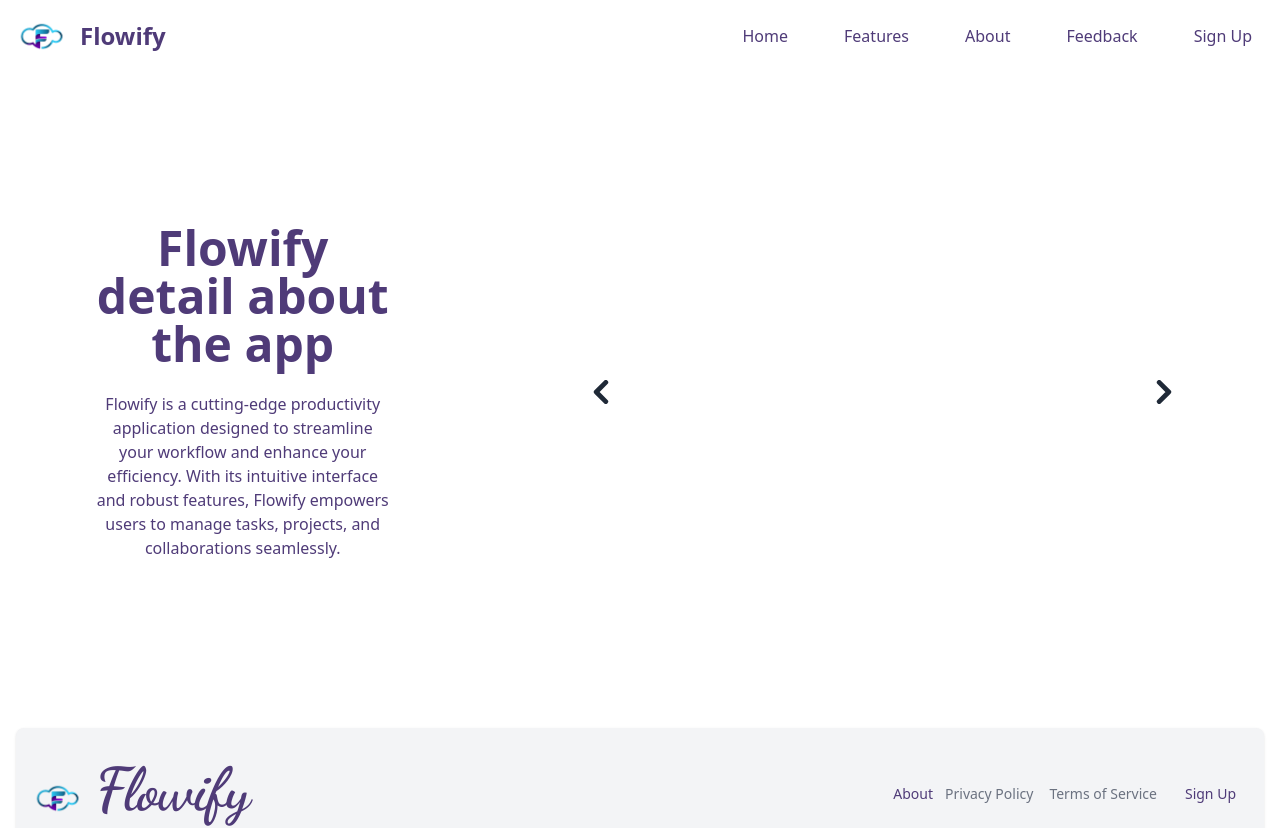
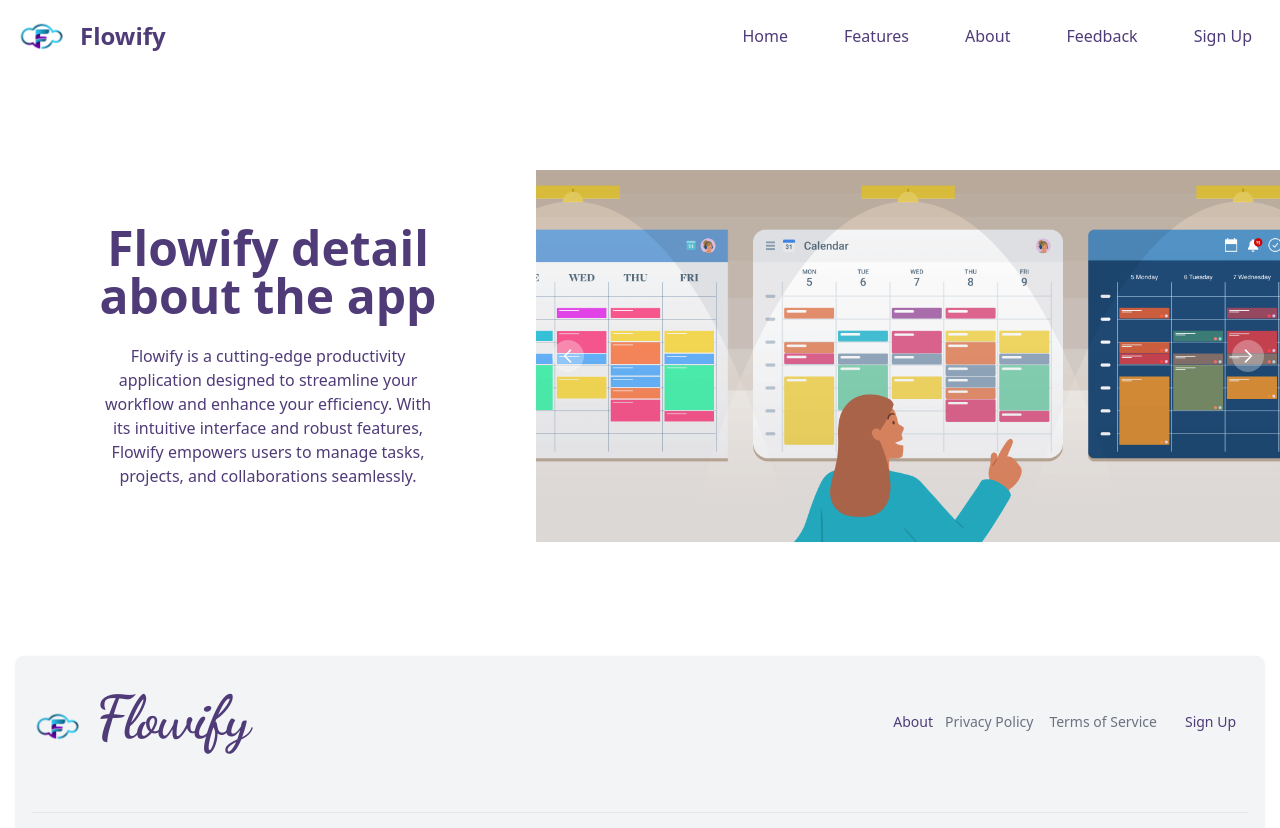
Before and after one commit to jaiminiprajapati/schedule-organizer, a React (Vite) app in the folder flowify/: page /carousel in a window 1280 px wide. Shown: the top 828 px of the page. Built offline with nearby package versions, Linux system fonts and the light colour scheme.

Commit message:
fix carousel

```diff
--- a/flowify/package.json
+++ b/flowify/package.json
@@ -17,6 +17,7 @@
     "@fullcalendar/react": "^6.1.11",
     "axios": "^1.6.8",
     "flowbite": "^2.3.0",
+    "flowbite-react": "^0.7.5",
     "react": "^18.2.0",
     "react-datetime": "^3.2.0",
     "react-dom": "^18.2.0",
--- a/flowify/src/App.jsx
+++ b/flowify/src/App.jsx
@@ -1,7 +1,5 @@
-
 import React from 'react';
 import { BrowserRouter as Router, Routes, Route } from 'react-router-dom';
-
 import Navbar from './components/Navbar';
 import Hero from './components/Hero';
 import Feature from './components/ Feature';
--- a/flowify/src/components/FeaturedCarousel/index.jsx
+++ b/flowify/src/components/FeaturedCarousel/index.jsx
@@ -1,4 +1,5 @@
 import React from "react";
+import { Carousel } from 'flowbite-react';
 import Image1 from "../../assets/Carousel1.png";
 import Image2 from "../../assets/Carousel2.png";
 import image3 from "../../assets/Carousel3.webp";
@@ -8,54 +9,19 @@ import image5 from "../../assets/Carousel5.jpeg";
 const FeaturedCarousel = () => {
     return (
         <div className="py-14 flex">
-            {/* text*/}
-            <div className="w-1/3 text-center p-4" style={{ margin: '80px' }} >
-                <h1 className="text-5xl text-second-color font-bold" >Flowify detail about the app</h1>
+            <div className="w-1/3 text-center p-4" style={{ margin: '80px' }}>
+                <h1 className="text-5xl text-second-color font-bold">Flowify detail about the app</h1>
                 <br />
                 <p className="text-second-color">Flowify is a cutting-edge productivity application designed to streamline your workflow and enhance your efficiency. With its intuitive interface and robust features, Flowify empowers users to manage tasks, projects, and collaborations seamlessly.</p>
             </div>
-            {/* Carousel */}
-            <div id="controls-carousel" className="relative w-2/3" data-carousel="static" style={{ margin: '80px' }}>
-                {/* Carousel wrapper */}
-                <div className="relative h-72 overflow-hidden rounded-lg md:h-90">
-                    {/* Item 1 */}
-                    <div className="hidden duration-700 ease-in-out" data-carousel-item>
-                        <img src={Image1} className="absolute block w-full -translate-x-1/2 -translate-y-1/2 top-1/2 left-1/2" alt="..." />
-                    </div>
-                    {/* Item 2 */}
-                    <div className="hidden duration-700 ease-in-out" data-carousel-item="active">
-                        <img src={Image2} className="absolute block w-full -translate-x-1/2 -translate-y-1/2 top-1/2 left-1/2" alt="..." />
-                    </div>
-                    {/* Item 3 */}
-                    <div className="hidden duration-700 ease-in-out" data-carousel-item>
-                        <img src={image3} className="absolute block w-full -translate-x-1/2 -translate-y-1/2 top-1/2 left-1/2" alt="..." />
-                    </div>
-                    {/* Item 4 */}
-                    <div className="hidden duration-700 ease-in-out" data-carousel-item>
-                        <img src={image4} className="absolute block w-full -translate-x-1/2 -translate-y-1/2 top-1/2 left-1/2" alt="..." />
-                    </div>
-                    {/* Item 5 */}
-                    <div className="hidden duration-700 ease-in-out" data-carousel-item>
-                        <img src={image5} className="absolute block w-full -translate-x-1/2 -translate-y-1/2 top-1/2 left-1/2" alt="..." />
-                    </div>
-                </div>
-                {/* Slider controls */}
-                <button type="button" className="absolute top-0 start-0 z-30 flex items-center justify-center h-full px-4 cursor-pointer group focus:outline-none" data-carousel-prev>
-                    <span className="inline-flex items-center justify-center w-10 h-10 rounded-full bg-white/50 dark:bg-gray-800/50 hover:bg-white dark:hover:bg-gray-800 group-hover:bg-purple-500 dark:group-hover:bg-purple-700 group-focus:ring-4 group-focus:ring-purple-500 dark:group-focus:ring-purple-700 group-focus:outline-none">
-                        <svg className="w-6 h-6 text-gray-800 dark:text-white group-hover:text-white" aria-hidden="true" xmlns="http://www.w3.org/2000/svg" fill="none" viewBox="0 0 6 10">
-                            <path stroke="currentColor" strokeLinecap="round" strokeLinejoin="round" strokeWidth="2" d="M5 1 1 5l4 4" />
-                        </svg>
-                        <span className="sr-only">Previous</span>
-                    </span>
-                </button>
-                <button type="button" className="absolute top-0 end-0 z-30 flex items-center justify-center h-full px-4 cursor-pointer group focus:outline-none" data-carousel-next>
-                    <span className="inline-flex items-center justify-center w-10 h-10 rounded-full bg-white/50 dark:bg-gray-800/50 hover:bg-white dark:hover:bg-gray-800 group-hover:bg-purple-500 dark:group-hover:bg-purple-700 group-focus:ring-4 group-focus:ring-purple-500 dark:group-focus:ring-purple-700 group-focus:outline-none">
-                        <svg className="w-6 h-6 text-gray-800 dark:text-white group-hover:text-white" aria-hidden="true" xmlns="http://www.w3.org/2000/svg" fill="none" viewBox="0 0 6 10">
-                            <path stroke="currentColor" strokeLinecap="round" strokeLinejoin="round" strokeWidth="2" d="m1 9 4-4-4-4" />
-                        </svg>
-                        <span className="sr-only">Next</span>
-                    </span>
-                </button>
+            <div className="w-2/3">
+                <Carousel>
+                    <img src={Image1} alt="1"/>
+                    <img src={Image2} alt="2"/>
+                    <img src={image3} alt="3"/>
+                    <img src={image4} alt="4"/>
+                    <img src={image5} alt="5"/>
+                </Carousel>
             </div>
         </div>
     );
```
Also changed, not shown: 2 other files (tests, documents, lock files or other folders).
